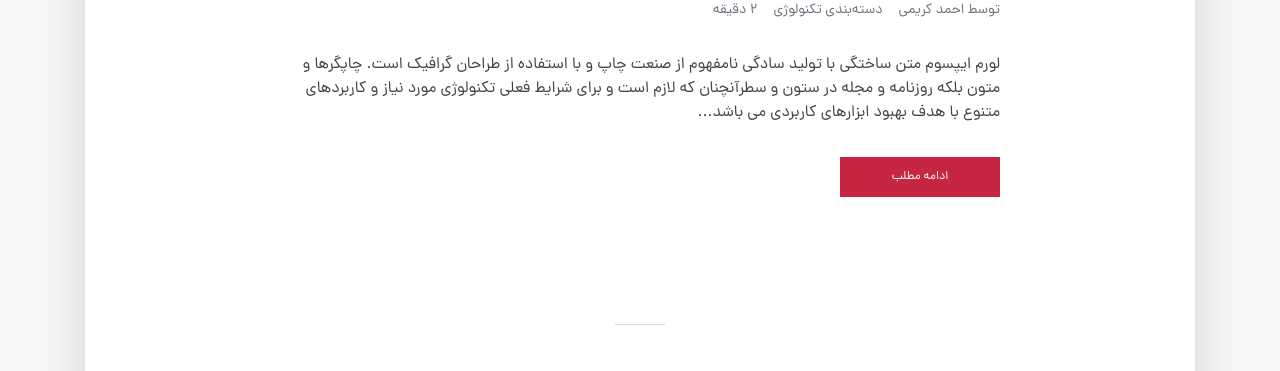
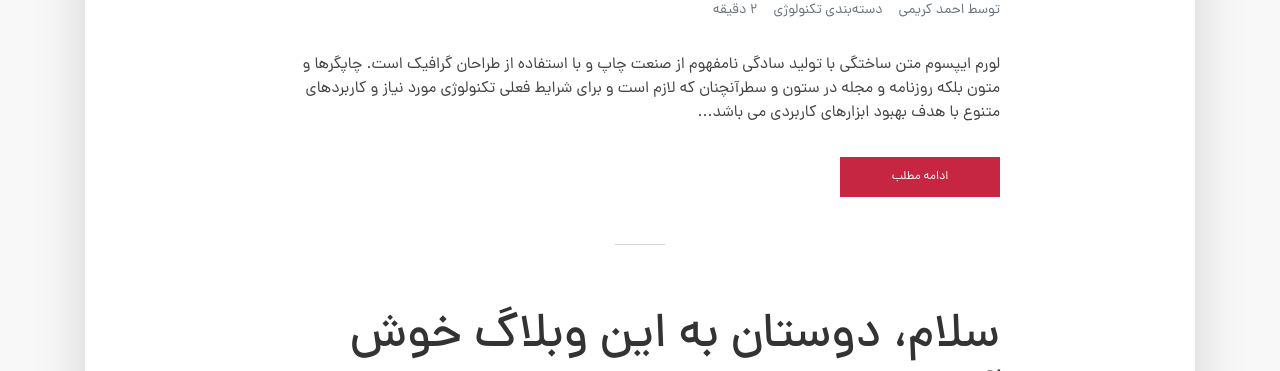
Before and after one commit to meyQuery/typo, a website: page index.html in a window 1280 px wide. Shown: the part 429-800 px from the top of the page. Drawn offline with Linux system fonts and the light colour scheme.

Commit message:
Fix margins and paddings

```diff
--- a/src/scss/_post.scss
+++ b/src/scss/_post.scss
@@ -1,7 +1,7 @@
 .post {
     position: relative;
-    margin-bottom: 7rem;
-    padding-bottom: 8rem;
+    margin-bottom: 4rem;
+    padding-bottom: 3rem;
 
     &::after {
         content: "";
```
Also changed, not shown: dist/css/app.css.
